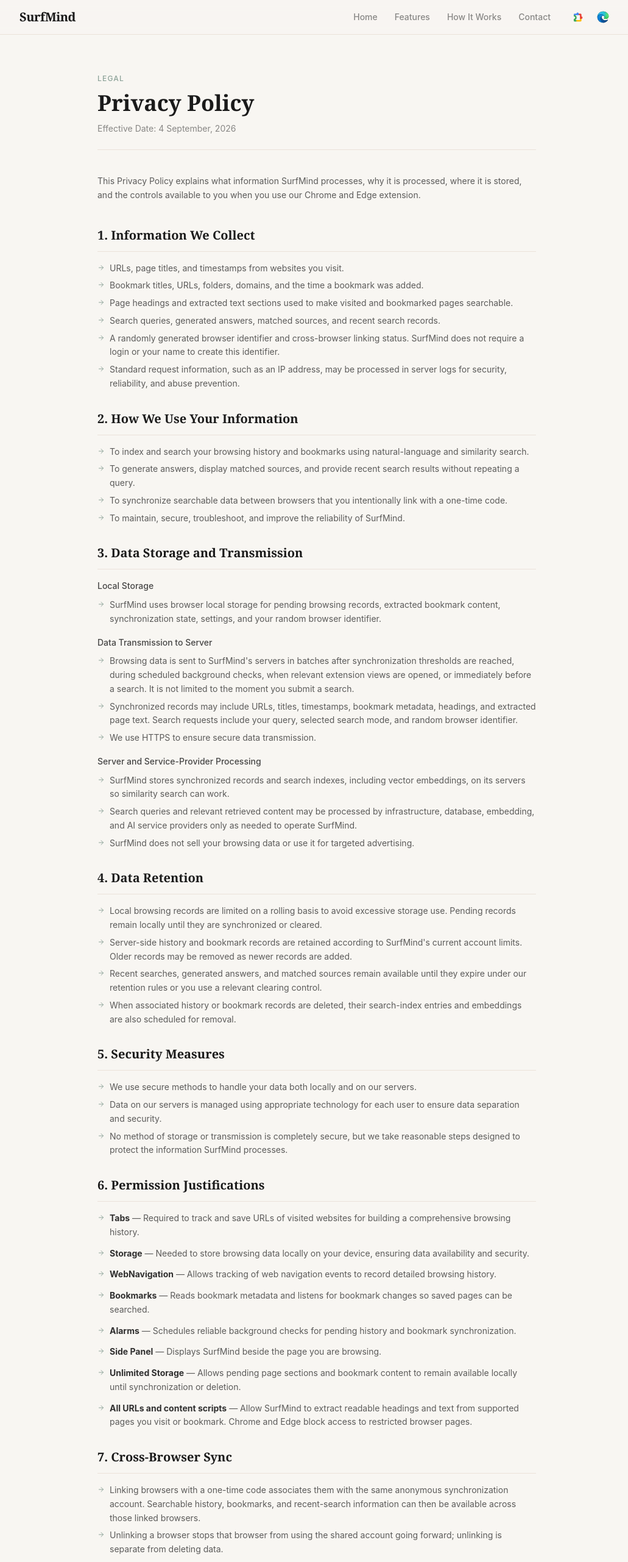
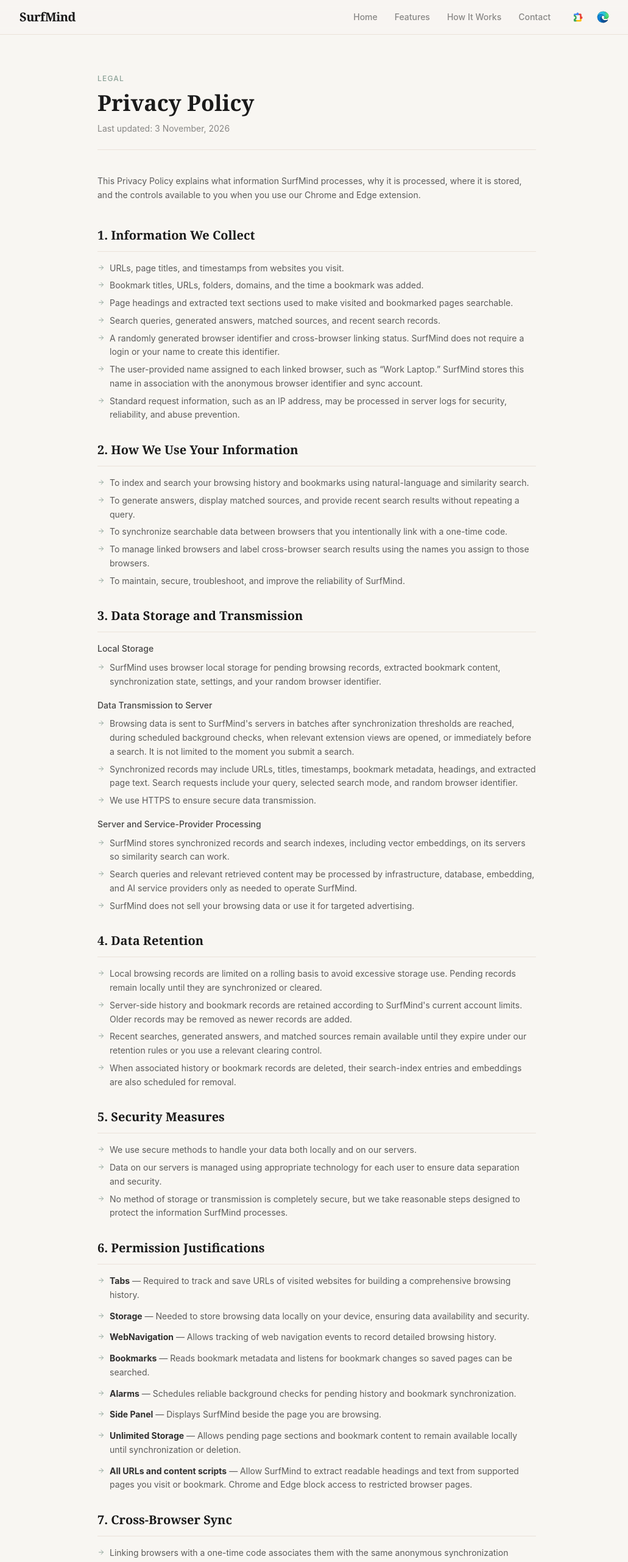
Before and after one commit to mohdzain98/surfmind-web, a React (Vite) app: page /privacy in a window 1280 px wide. Shown: the top 2562 px of the page at 61% size, without its empty margins (120-1151 px from the left). Built offline with nearby package versions, Linux system fonts and the light colour scheme.

Commit message:
updated the privacy policy v1.9.0

```diff
--- a/src/pages/Privacy.tsx
+++ b/src/pages/Privacy.tsx
@@ -41,7 +41,7 @@ export default function Privacy() {
           Privacy Policy
         </h1>
         <p className="text-sm text-charcoal/50">
-          Effective Date: 4 September, 2026
+          Last updated: 3 November, 2026
         </p>
         <div className="h-px bg-clay/40 mt-6" />
       </div>
@@ -73,6 +73,11 @@ export default function Privacy() {
             this identifier.
           </Li>
           <Li>
+            The user-provided name assigned to each linked browser, such as
+            “Work Laptop.” SurfMind stores this name in association with the
+            anonymous browser identifier and sync account.
+          </Li>
+          <Li>
             Standard request information, such as an IP address, may be
             processed in server logs for security, reliability, and abuse
             prevention.
@@ -93,6 +98,10 @@ export default function Privacy() {
           <Li>
             To synchronize searchable data between browsers that you
             intentionally link with a one-time code.
+          </Li>
+          <Li>
+            To manage linked browsers and label cross-browser search results
+            using the names you assign to those browsers.
           </Li>
           <Li>
             To maintain, secure, troubleshoot, and improve the reliability of
@@ -246,6 +255,11 @@ export default function Privacy() {
             linked browsers.
           </Li>
           <Li>
+            Renaming a linked browser updates the name associated with its
+            anonymous browser identifier and sync account. Unlinking a browser
+            stops SurfMind from using that association for the shared account.
+          </Li>
+          <Li>
             Unlinking a browser stops that browser from using the shared account
             going forward; unlinking is separate from deleting data.
           </Li>
@@ -260,9 +274,9 @@ export default function Privacy() {
           </Li>
           <Li>
             Clear All Data removes SurfMind history, bookmarks, recent searches,
-            local settings, and the existing anonymous browser identifier. If
-            browsers are linked, this can remove shared data for every linked
-            browser.
+            local settings, linked-browser names and identifiers, and the
+            existing anonymous browser identifier. If browsers are linked, this
+            can remove shared data for every linked browser.
           </Li>
           <Li>
             Use Clear All Data before uninstalling SurfMind if you also want
@@ -277,7 +291,7 @@ export default function Privacy() {
         <ul className="space-y-1.5">
           <Li>
             We may update this Privacy Policy from time to time. We will notify
-            you of any changes by updating the "Effective Date" at the top of
+            you of any changes by updating the "Last updated" date at the top of
             this policy. We encourage you to review it periodically.
           </Li>
         </ul>
```
